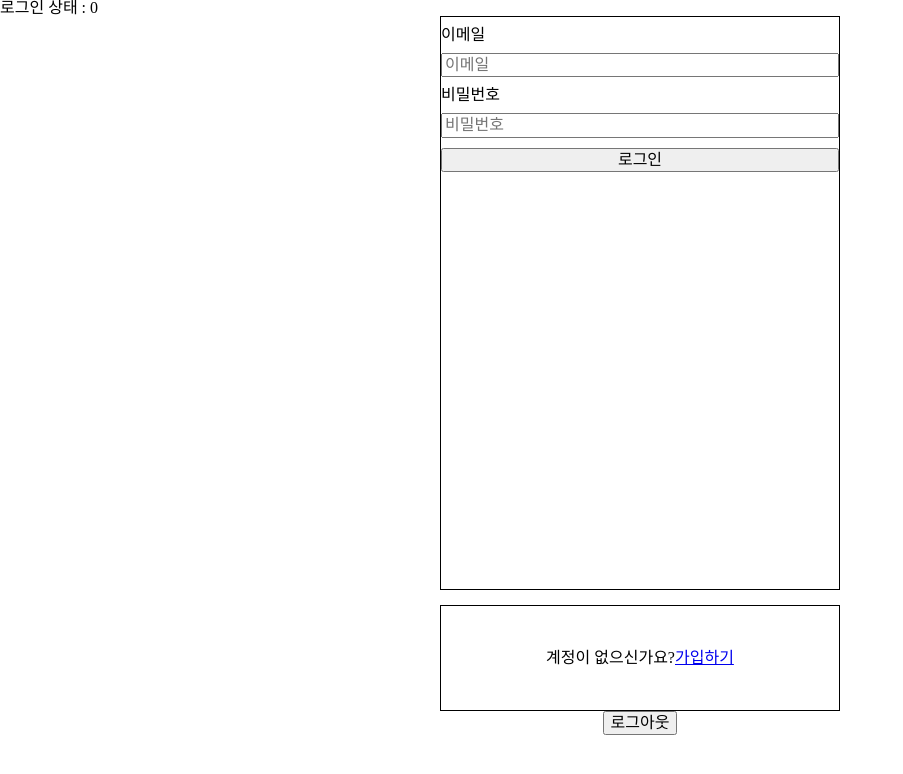
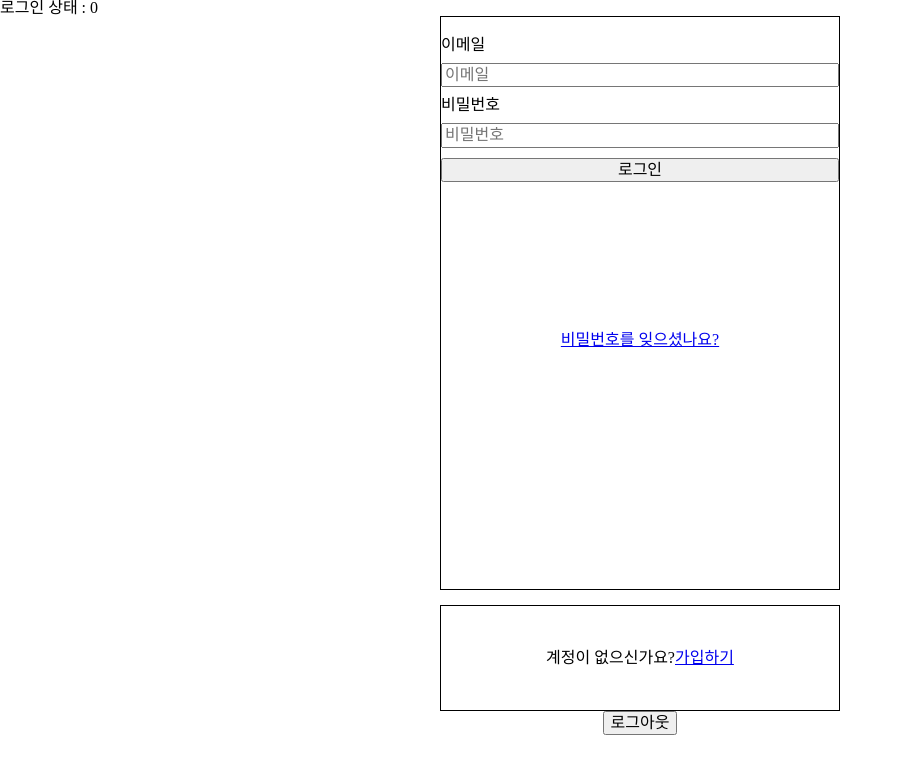
Before and after one commit to parkilbeom/Petstagram, a Next.js app: page /login in a window 1280 px wide. Shown: the top 774 px of the page, without its empty margins (0-903 px from the left). Built offline with nearby package versions, Linux system fonts and the light colour scheme; no server answers.

Commit message:
feat,style: 비밀번호 찾기 마크업 및 기능 구현

```diff
--- a/src/pages/login.tsx
+++ b/src/pages/login.tsx
@@ -1,19 +1,15 @@
 import styled from "styled-components";
 import { Article, Form } from "./register";
 import Link from "next/link";
-import { useEffect, useState } from "react";
+import { useState } from "react";
 import { useRouter } from "next/router";
-import firebase, { auth, usersRef } from "@/firebase/app";
-import { useDispatch } from "react-redux";
-import { useSelector } from "react-redux";
-import { login } from "@/redux/userUid";
+import firebase, { auth } from "@/firebase/app";
 
 interface state {
   userUid: { value: string };
 }
 
 export default function Login() {
-  const dispatch = useDispatch();
   const router = useRouter();
   const [formState, setFormState] = useState({
     email: "",
@@ -21,9 +17,21 @@ export default function Login() {
   });
   const [showPopup, setShowPopup] = useState(false);
   //  로그인 버튼
+
+  function validateEmail(email: string) {
+    // 이메일 주소의 유효성을 검사하는 정규식
+    const regex = /^[a-zA-Z0-9._%+-]+@[a-zA-Z0-9.-]+\.[a-zA-Z]{2,}$/;
+    return regex.test(email);
+  }
+
   const handleSignIn = async (e: React.MouseEvent<HTMLButtonElement>) => {
     e.preventDefault();
-
+    if (formState.email == "") {
+      return alert("이메일을 입력해주세요.");
+    }
+    if (!validateEmail(formState.email)) {
+      return alert("올바른 이메일 주소가 아닙니다.");
+    }
     try {
       await firebase
         .auth()
@@ -56,7 +64,8 @@ export default function Login() {
   };
   return (
     <Article>
-      <Form>
+      <MainDiv>
+        <form>
           <label htmlFor="email">이메일</label>
           <input
             type="email"
@@ -82,12 +91,16 @@ export default function Login() {
           <button type="submit" onClick={handleSignIn}>
             로그인
           </button>
-      </Form>
+        </form>
+        <Link className="searchPassword" href="/passwordreset">
+          비밀번호를 잊으셨나요?
+        </Link>
+      </MainDiv>
       {showPopup && <p>로그인 확인부탁</p>}
-      <Div>
+      <SideDiv>
         <p>계정이 없으신가요?</p>
         <Link href="/register">가입하기</Link>
-      </Div>
+      </SideDiv>
       <form action="">
         <button type="submit" onClick={handleLogout}>
           로그아웃
@@ -96,8 +109,27 @@ export default function Login() {
     </Article>
   );
 }
-
-const Div = styled.div`
+const MainDiv = styled.div`
+  * {
+    margin-top: 10px;
+  }
+  .searchPassword {
+    margin: 0 auto;
+    margin-top: 150px;
+  }
+  form {
+    display: flex;
+    flex-flow: column;
+  }
+  border: 1px solid black;
+  width: 100%;
+  max-width: 398px;
+  min-width: 320px;
+  display: flex;
+  flex-flow: column;
+  height: 572px;
+`;
+const SideDiv = styled.div`
   margin-top: 15px;
   justify-content: center;
   align-items: center;
```
Also changed, not shown: src/pages/passwordreset.tsx (added, +75 -0 lines). Lines whose indentation alone changed are shown as unchanged.
